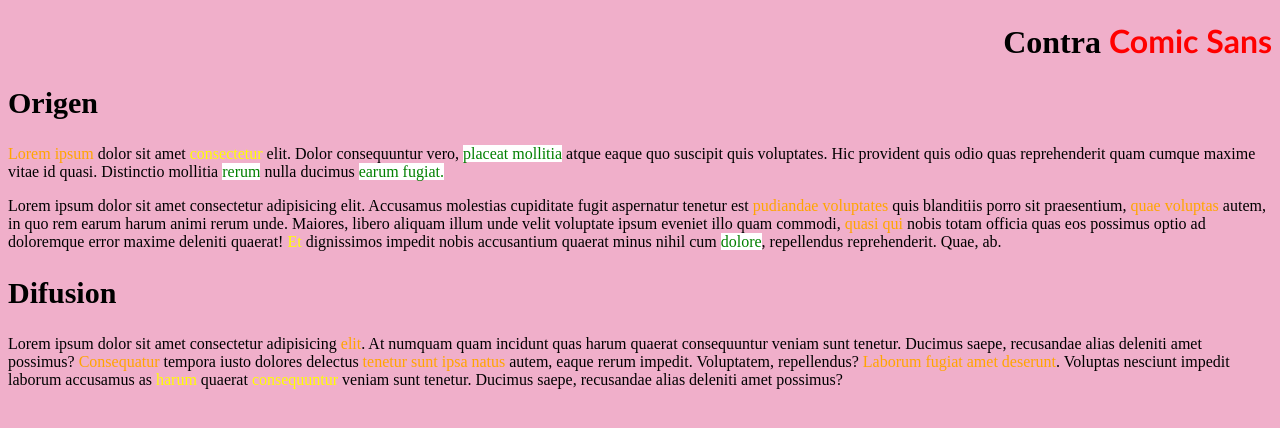
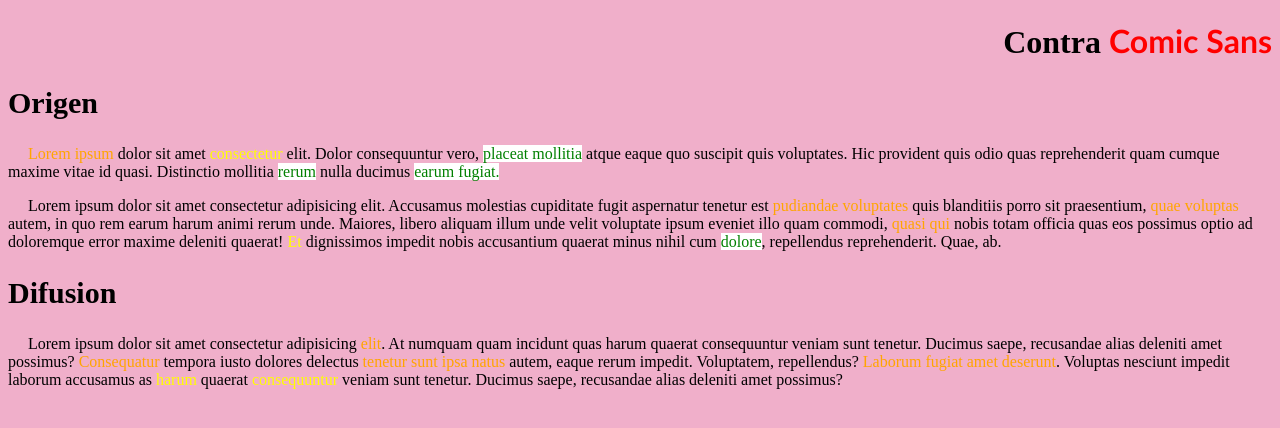
Before and after one commit to Jonathan2693/ejercicios-css, a plain HTML site: page ejercicio2.html in a window 1280 px wide. Drawn offline with Linux system fonts and the light colour scheme.

Commit message:
modificacion a ejercicio2

```diff
--- a/assets/css/ejercicio2style.css
+++ b/assets/css/ejercicio2style.css
@@ -25,3 +25,6 @@ h2{
     font-size: 30px;
     font-weight: bold;
 }
+.primelinea{
+    text-indent: 20px;
+}
--- a/ejercicio2.html
+++ b/ejercicio2.html
@@ -10,15 +10,15 @@
 <body>
     <h1>Contra <span class="Titulo">Comic Sans</span></h1>
     <h2>Origen</h2>
-    <p>
+    <p class="primelinea">
         <span class="tipo1">Lorem ipsum</span> dolor sit amet  <span class="tipo3">consectetur</span> elit. Dolor consequuntur vero, <span class="tipo2">placeat mollitia</span> atque eaque quo suscipit quis voluptates. Hic provident quis odio quas reprehenderit quam cumque maxime vitae id quasi. Distinctio mollitia <span class="tipo2">rerum</span> nulla ducimus <span class="tipo2">earum fugiat.</span>
     </p>
-    <p>
+    <p class="primelinea">
         Lorem ipsum dolor sit amet consectetur adipisicing elit. Accusamus molestias cupiditate fugit aspernatur tenetur est <span class="tipo1">pudiandae voluptates</span> quis blanditiis porro sit praesentium, <span class="tipo1">quae voluptas</span> autem, in quo rem earum harum animi rerum unde. Maiores, libero aliquam illum unde velit voluptate ipsum eveniet illo quam commodi, <span class="tipo1">quasi qui</span> nobis totam officia quas eos possimus optio ad doloremque error maxime deleniti quaerat! <span class="tipo3">Et</span> dignissimos impedit nobis accusantium quaerat minus nihil cum <span class="tipo2">dolore</span>, repellendus reprehenderit. Quae, ab.
     </p>
 
     <h2>Difusion</h2>
-    <p>
+    <p class="primelinea">
         Lorem ipsum dolor sit amet consectetur adipisicing <span class="tipo1">elit</span>. At numquam quam incidunt quas harum quaerat consequuntur veniam sunt tenetur. Ducimus saepe, recusandae alias deleniti amet possimus? <span class="tipo1">Consequatur</span> tempora iusto dolores delectus <span class="tipo1">tenetur sunt ipsa natus</span> autem, eaque rerum impedit. Voluptatem, repellendus? <span class="tipo1">Laborum fugiat amet deserunt</span>. Voluptas nesciunt impedit laborum accusamus as <span class="tipo3">harum</span> quaerat <span class="tipo3">consequuntur</span> veniam sunt tenetur. Ducimus saepe, recusandae alias deleniti amet possimus?
     </p>
 </body>
```
